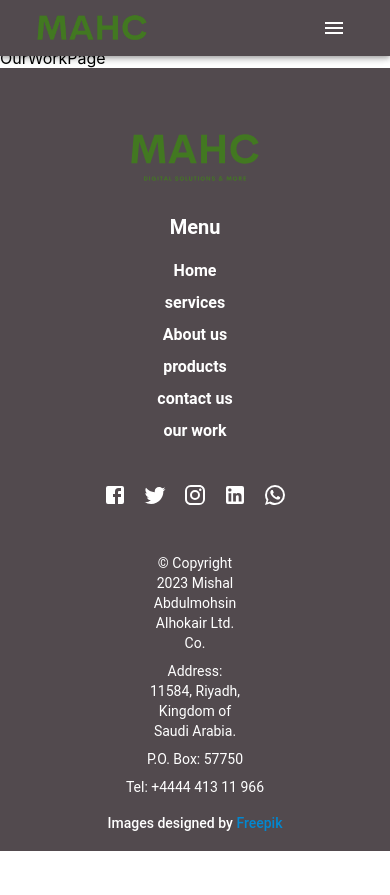
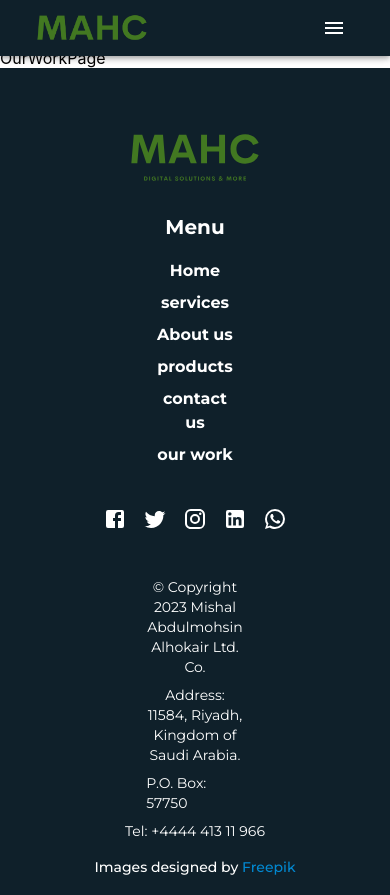
Before and after one commit to yousefo1995/MACH, a React (Create React App) app: page /ourWork in a window 390 px wide. Before the commit the page ends 851 px from the top, so only its background shows below. Built offline with nearby package versions, Linux system fonts and the light colour scheme.

Commit message:
Add google font and change theme color and add new breakPoint

```diff
--- a/public/index.html
+++ b/public/index.html
@@ -1,6 +1,12 @@
 <!DOCTYPE html>
 <html lang="en">
   <head>
+    <link rel="preconnect" href="https://fonts.googleapis.com" />
+    <link rel="preconnect" href="https://fonts.gstatic.com" crossorigin />
+    <link
+      href="https://fonts.googleapis.com/css2?family=Montserrat:ital,wght@0,400;0,500;0,700;1,300;1,600;1,700&family=Rubik:wght@400;600&display=swap"
+      rel="stylesheet"
+    />
     <meta charset="utf-8" />
     <link rel="icon" href="%PUBLIC_URL%/favicon.ico" />
     <meta name="viewport" content="width=device-width, initial-scale=1" />
--- a/src/theme.js
+++ b/src/theme.js
@@ -6,6 +6,7 @@
       xs: 0,
       sm: 600,
       md: 750,
+      ml: 850,
       lg: 1024,
       xl: 1280,
       xxl: 1920,
@@ -13,14 +14,20 @@
   },
   palette: {
     primary: {
-      main: "#524A4E",
+      // main: "#524A4E",
+      main: "#0F202A", //from our values website idea  https://www.renderforest.com/website-maker/preview/lang/template/144/gallery/?backUrl=websites%3Fs%3Dcompany%2Bprofile
+      // main: "#2D445C",
     },
     secondary: {
-      main: "#FF5C8D",
-      // main: "#60858D",
-      // main: "#A47C81", // good
+      // main: "#FF5C8D",
+      // main: "#E17870", // from cover
+      main: "#AD6B71", // from cover  1111
+      // main: "#327C14", // logo color
+      // main: "#E79E00", //from our values website idea  https://www.renderforest.com/website-maker/preview/lang/template/144/gallery/?backUrl=websites%3Fs%3Dcompany%2Bprofile
+      // main: "#60858D", ///  222222
+      // main: "#A47C81", //  44444
       // main: "#708D81",
-      // main: "#5D7E92",
+      // main: "#5D7E92", /// 33333
       // main: "#789C8B",
       // main: "#6E7B8B",
     },
@@ -35,7 +42,9 @@
     },
   },
   typography: {
-    fontFamily: "Roboto, Helvetica, Arial, sans-serif",
+    // fontFamily: "Roboto, Helvetica, Arial, sans-serif",
+    fontFamily: "Montserrat, sans-serif",
+
     h1: {
       fontSize: "2rem",
       fontWeight: 600,
@@ -45,8 +54,8 @@
       fontWeight: 600,
     },
     body1: {
-      fontSize: "1rem",
-      fontWeight: 600,
+      fontSize: "1rem", // 1.2rem and check on responsive  ===============================================
+      fontWeight: 600, // 500
     },
     button: {
       fontSize: "0.875rem",
```
